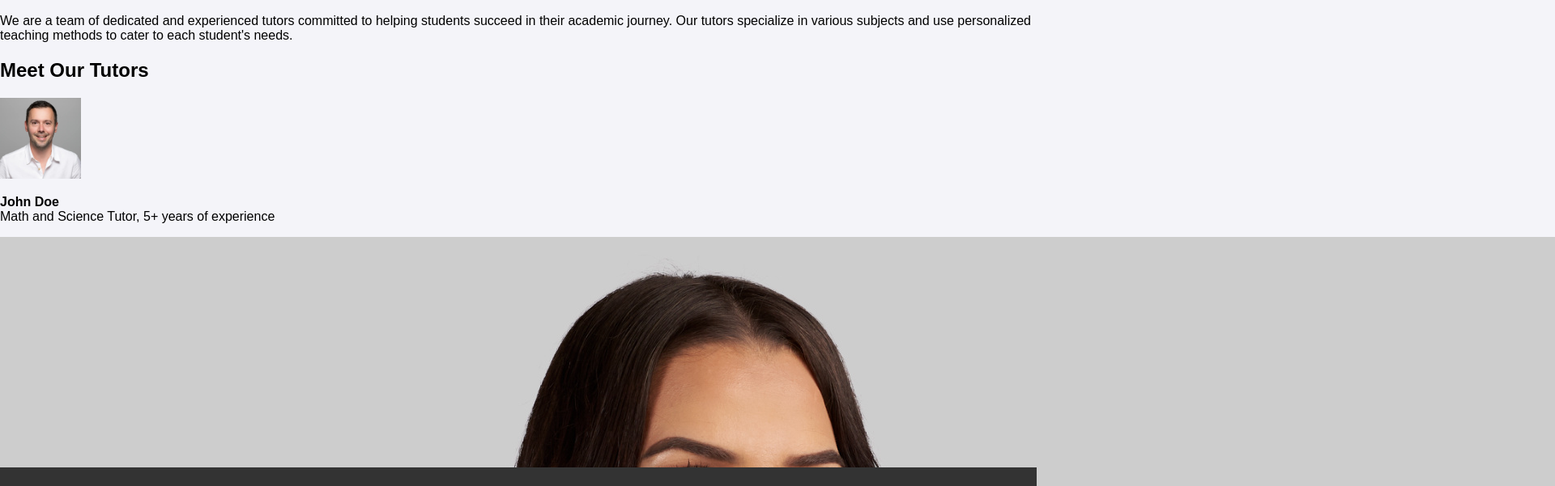
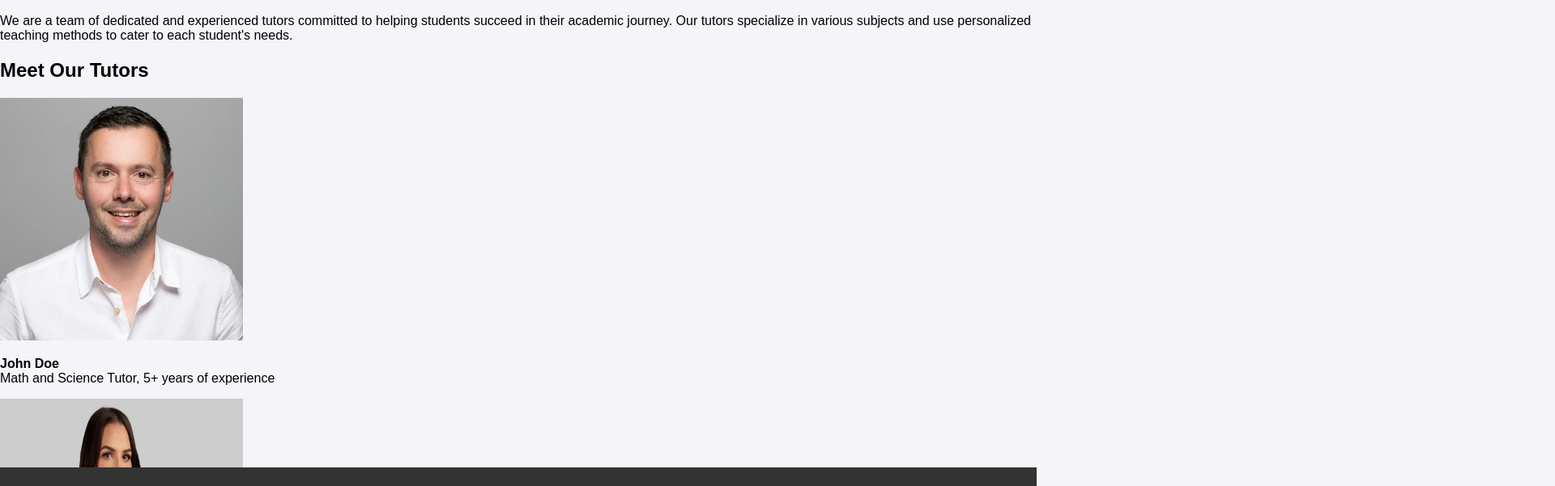
Before and after one commit to antonio-mk/Tutoring_Website, a plain HTML site: page about.html in a window 1280 px wide. Shown: the part 152-753 px from the top of the page at 81% size, 1920 px wide, since content can reach past the window. Drawn offline with Linux system fonts and the light colour scheme.

Commit message:
Update about.html

```diff
--- a/about.html
+++ b/about.html
@@ -26,12 +26,14 @@
     <h2>Meet Our Tutors</h2>
     <div class="tutor-profile">
       <img src="tutor1.jpg" alt="Tutor Name"
-        width="100"
-        height="100">
+        width="300"
+        height="300">
       <p><strong>John Doe</strong><br>Math and Science Tutor, 5+ years of experience</p>
     </div>
     <div class="tutor-profile">
-      <img src="tutor2.jpg" alt="Tutor Name">
+      <img src="tutor2.jpg" alt="Tutor Name"
+        width="300"
+        height="300">
       <p><strong>Jane Smith</strong><br>English and Writing Tutor, 3+ years of experience</p>
     </div>
   </section>
```
